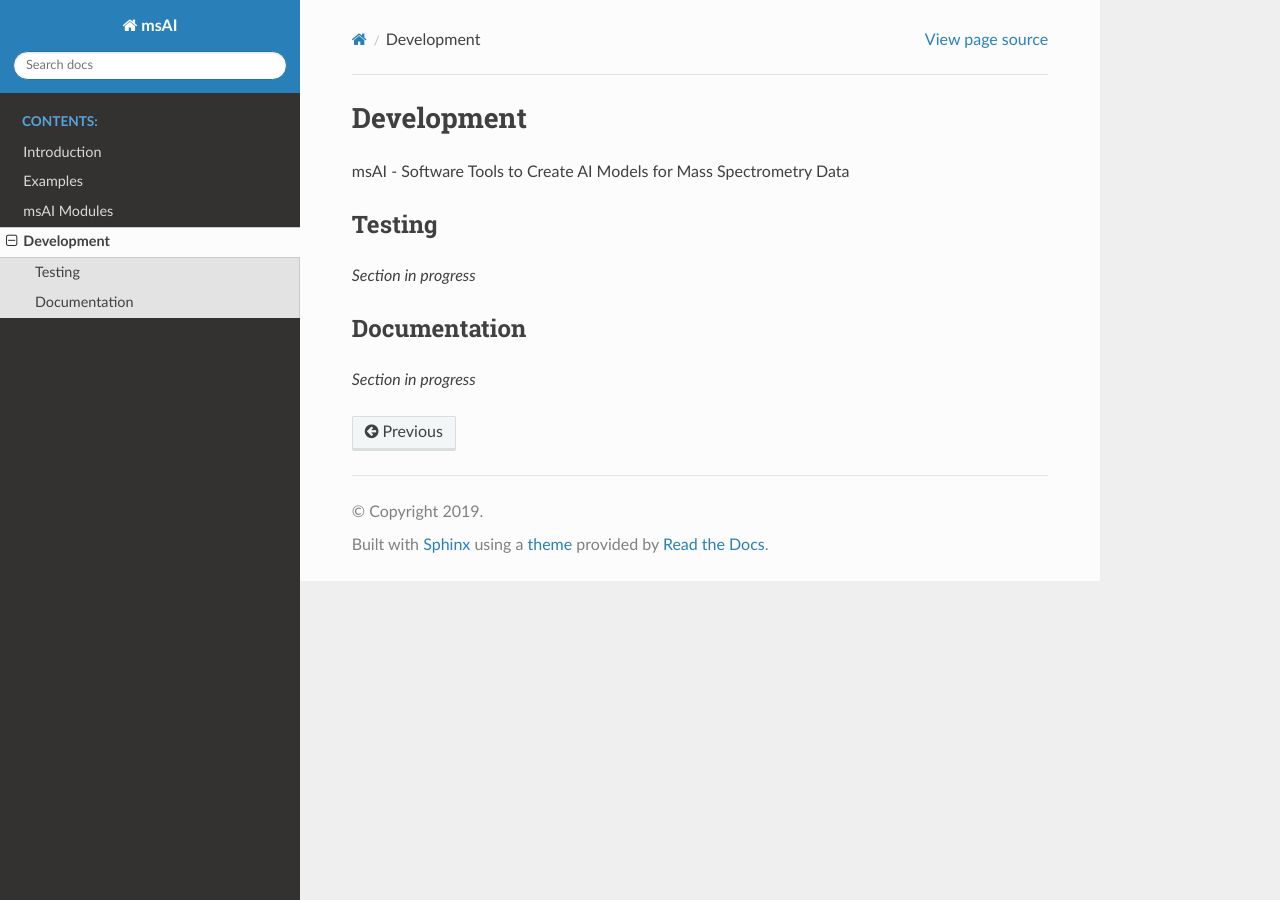
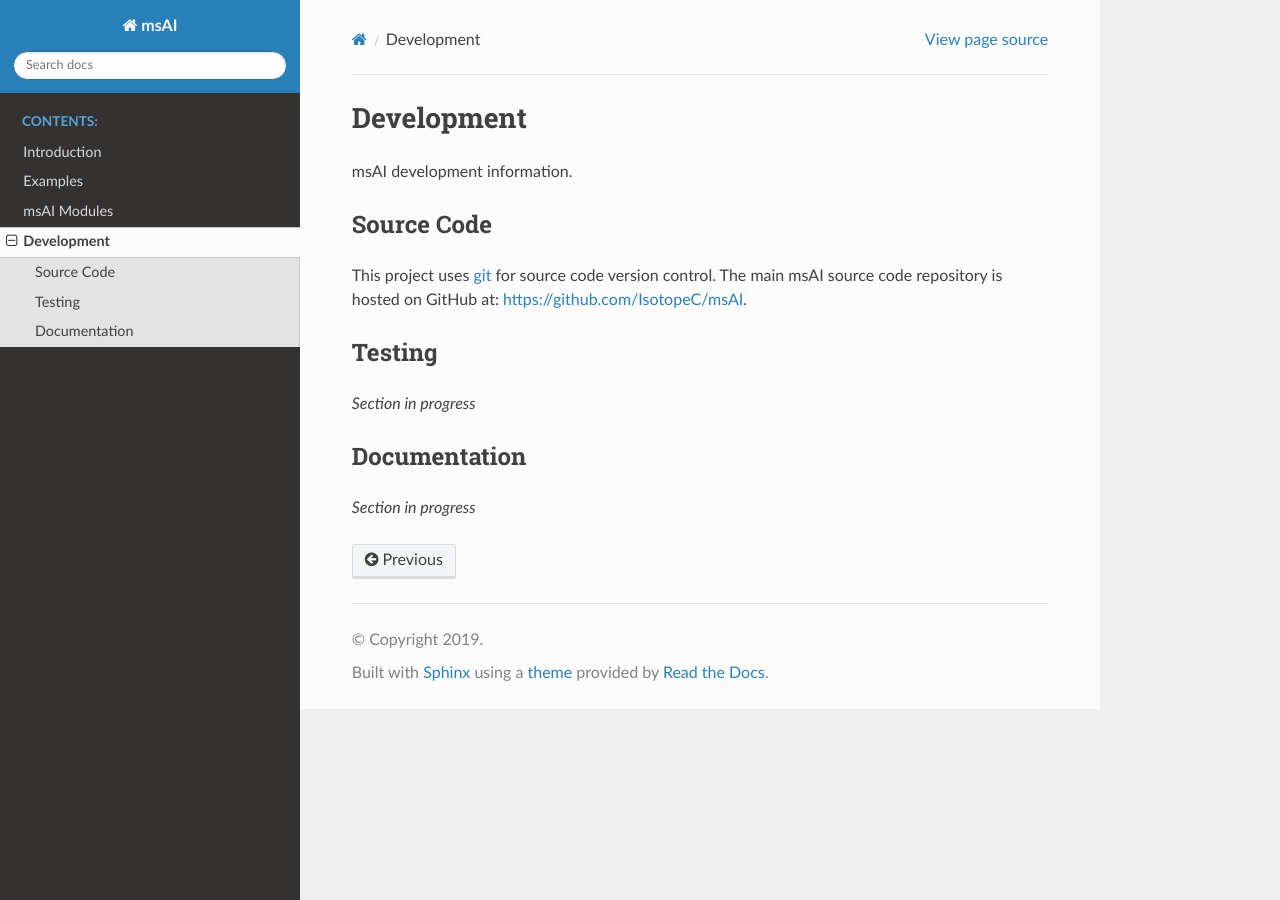
Before and after one commit to IsotopeC/msAI, a Sphinx documentation site: the page built from docs/development.rst, in a window 1280 px wide. Built offline with Sphinx 7.4.7 and the Read the Docs theme 2.0.0, drawn with Linux system fonts in a browser that asks for light colours.

Commit message:
Added source code info

```diff
--- a/docs/development.rst
+++ b/docs/development.rst
@@ -3,7 +3,15 @@
 Development
 ###########
 
-msAI - Software Tools to Create AI Models for Mass Spectrometry Data
+msAI development information.
+
+
+***********
+Source Code
+***********
+
+This project uses `git <https://git-scm.com/>`_ for source code version control.
+The main msAI source code repository is hosted on GitHub at: https://github.com/IsotopeC/msAI.
 
 
 *******
```
